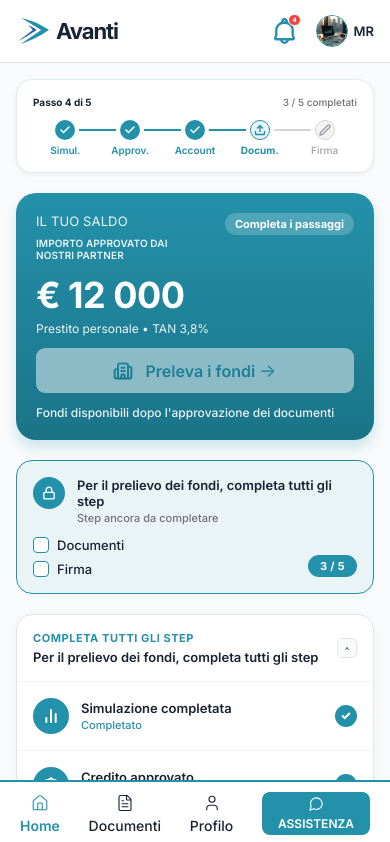
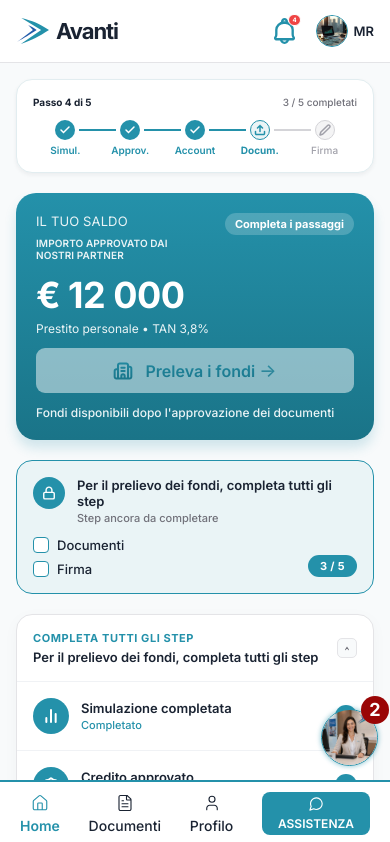
Before and after one commit to dMI-pro/avanti, a Vue app: page / in a window 390 px wide. Shown: the top 842 px of the page. Built offline with nearby package versions, Linux system fonts and the light colour scheme.

Commit message:
feat: добавлена блок с обратной связью на мобилке

```diff
--- /dev/null
+++ b/src/components/avanti_mobile_messages_list.vue
@@ -0,0 +1,130 @@
+<script setup lang="ts">
+import { computed } from 'vue'
+
+type Props = {
+  avatarSrc: string
+  badge?: number | string
+  label?: string
+}
+
+const props = withDefaults(defineProps<Props>(), {
+  badge: 2,
+  label: 'Messaggi',
+})
+
+const emit = defineEmits<{
+  click: []
+}>()
+
+const hasBadge = computed(() => {
+  if (props.badge === undefined || props.badge === null || props.badge === '') {
+    return false
+  }
+
+  if (typeof props.badge === 'number') {
+    return props.badge > 0
+  }
+
+  return true
+})
+
+function onClick() {
+  emit('click')
+}
+</script>
+
+<template>
+  <div class="avanti-messages-list">
+    <button
+      class="avanti-messages-list__button"
+      type="button"
+      :aria-label="label"
+      @click="onClick"
+    >
+      <img
+        class="avanti-messages-list__avatar"
+        :src="avatarSrc"
+        alt=""
+        width="57"
+        height="57"
+      />
+      <span v-if="hasBadge" class="avanti-messages-list__badge" aria-hidden="true">
+        {{ badge }}
+      </span>
+    </button>
+  </div>
+</template>
+
+<style scoped>
+.avanti-messages-list {
+  display: none;
+}
+
+@media (max-width: 1024px) {
+  .avanti-messages-list {
+    position: fixed;
+    right: 12px;
+    bottom: 78px;
+    z-index: 40;
+    display: block;
+  }
+
+  .avanti-messages-list__button {
+    position: relative;
+    display: flex;
+    align-items: center;
+    justify-content: center;
+    width: 57px;
+    height: 57px;
+    margin: 0;
+    padding: 0;
+    border: 1.8px solid var(--avanti-teal);
+    border-radius: var(--avanti-radius-circle);
+    background: transparent;
+    cursor: pointer;
+    overflow: visible;
+    animation: avanti-messages-list-pulse 2.5s ease-in-out infinite;
+  }
+
+  .avanti-messages-list__avatar {
+    width: 100%;
+    height: 100%;
+    border-radius: var(--avanti-radius-circle);
+    object-fit: cover;
+    pointer-events: none;
+  }
+
+  .avanti-messages-list__badge {
+    position: absolute;
+    top: -14px;
+    left: 39px;
+    display: flex;
+    align-items: center;
+    justify-content: center;
+    width: 28px;
+    height: 28px;
+    border-radius: 18px;
+    background: var(--avanti-badge-dark-red);
+    color: var(--avanti-white);
+    font-size: 18px;
+    font-weight: 700;
+    line-height: 1;
+  }
+}
+
+@keyframes avanti-messages-list-pulse {
+  0%,
+  100% {
+    box-shadow: 0 0 4px 1px rgba(36, 145, 170, 0.4);
+  }
+
+  25%,
+  75% {
+    box-shadow: 0 0 14px 4px rgba(36, 145, 170, 0.85);
+  }
+
+  50% {
+    box-shadow: 0 0 4px 1px rgba(36, 145, 170, 0.4);
+  }
+}
+</style>
--- a/src/views/avanti_home_page.vue
+++ b/src/views/avanti_home_page.vue
@@ -1,9 +1,11 @@
 <script setup lang="ts">
 import avatarUser from '@/assets/images/avatar-user.jpeg'
+import avatarSupport from '@/assets/images/avatar-support.png'
 import AvantiHeader from '@/components/avanti_header.vue'
 import AvantiPageToolbar from '@/components/avanti_page_toolbar.vue'
 import AvantiHomeLayout from '@/components/avanti_home_layout.vue'
 import AvantiMobileFooter from '@/components/avanti_mobile_footer.vue'
+import AvantiMobileMessagesList from '@/components/avanti_mobile_messages_list.vue'
 
 type NavId = 'home' | 'documenti' | 'profilo'
 
@@ -14,6 +16,8 @@ function onAssistenza() {}
 function onNotifications() {}
 
 function onProfile() {}
+
+function onMessages() {}
 </script>
 
 <template>
@@ -39,6 +43,7 @@ function onProfile() {}
       </div>
       <AvantiHomeLayout />
     </main>
+    <AvantiMobileMessagesList :avatar-src="avatarSupport" :badge="2" @click="onMessages" />
     <AvantiMobileFooter active-nav="home" @navigate="onNavigate" @assistenza="onAssistenza" />
   </div>
 </template>
```
Also changed, not shown: src/assets/images/avatar-support.png (added).
